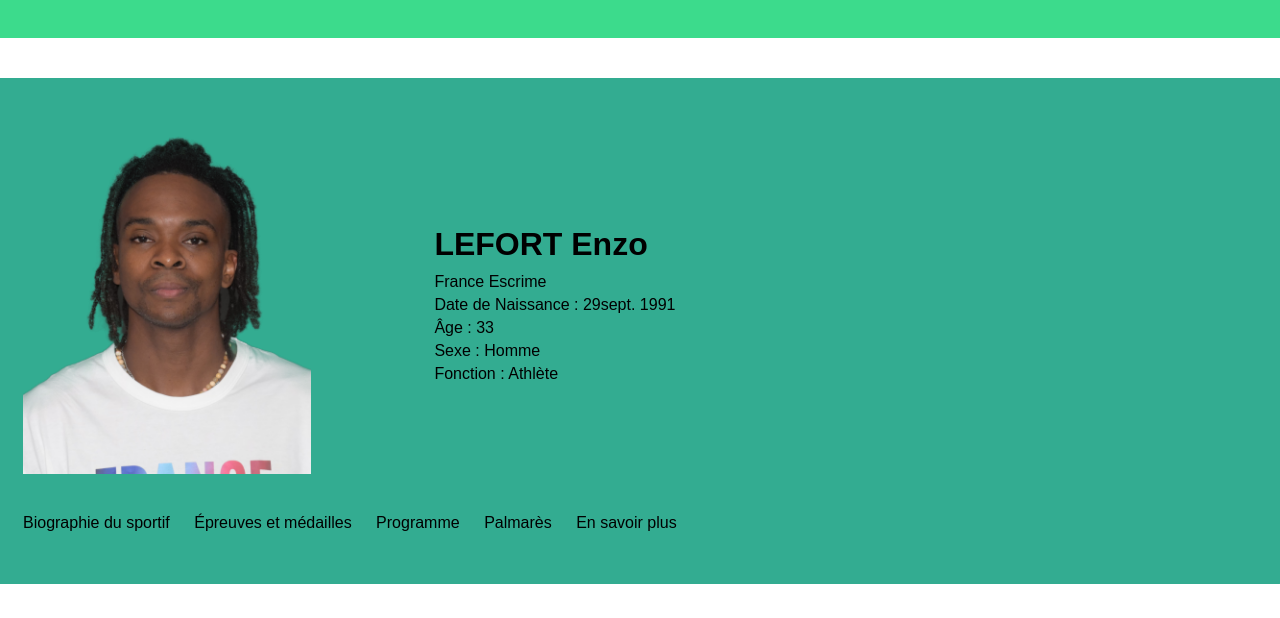
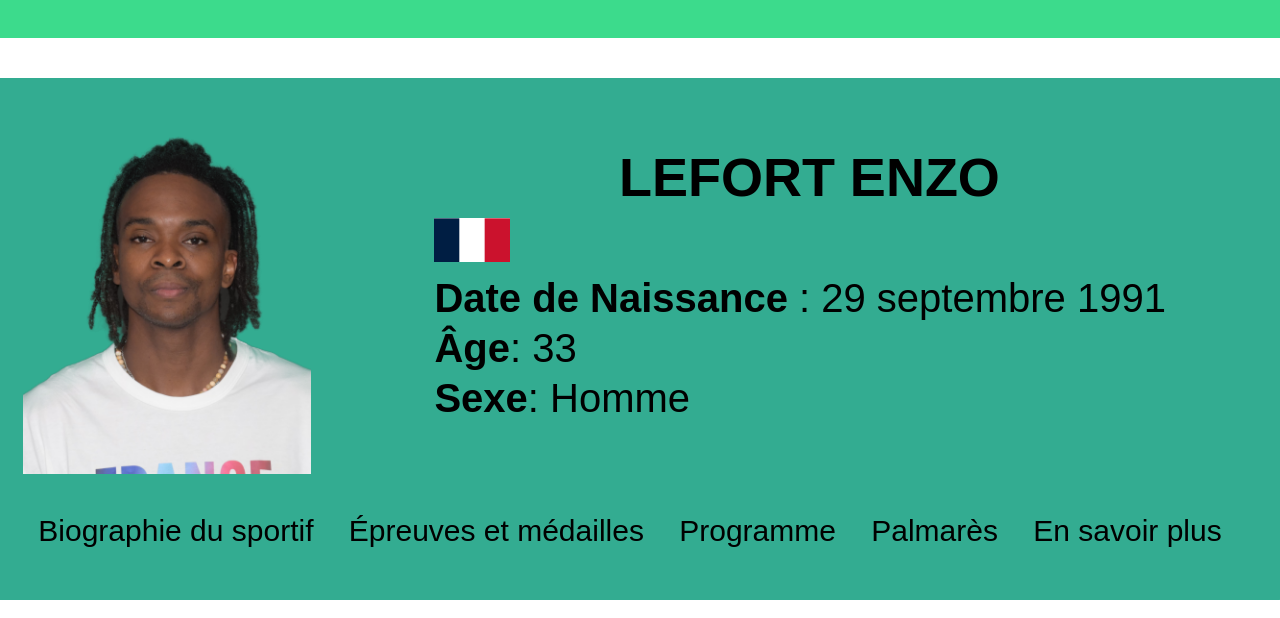
Before and after one commit to Gabriel-Monnier/Site_Jo, a plain HTML site: page PageSportif/template/sportif.html in a window 1280 px wide. Shown: the part 182-800 px from the top of the page. Drawn offline with Linux system fonts and the light colour scheme.

Commit message:
Menu terminéee

```diff
--- a/PageSportif/static/css/style.css
+++ b/PageSportif/static/css/style.css
@@ -47,36 +47,46 @@ section:nth-child(1) img {
     padding-right: 10%;
     margin-left: 0;
 }
-
 section:nth-child(1) h1 {
-    font-size: 32px;
+    font-size: 54px;
     margin: 0;
     font-weight: bold;
+    text-align: center;
 }
-
+section:nth-child(1) div div  img:first-child{
+    width: 76px;
+    height: 44.23px;
+}
 section:nth-child(1) div > div:nth-child(2) {
     margin-top: 10px;
 }
+section:nth-child(1) div div div {
+    width: 750px;
+    height: 250px;
+    font-size: 40px;
+}
 
-
-section:nth-child(1) div > div p {
+section:nth-child(1) div > div >  p {
     margin: 5px 0;
 }
 section:nth-child(1) nav{
     width: 100%;
+    display: flex;
+    flex-direction: row;
+    justify-content: space-evenly;
 }
 section:nth-child(1) nav a {
-    display: inline-block;
+
     margin-top: 10px;
-    font-size: 16px;
+    font-size: 30px;
     color: black;
     text-decoration: none;
     margin-right: 20px;
+    align-items: center;
 }
 
 section:nth-child(1) nav a:hover {
-
-text-decoration: underline;
+    text-decoration: underline;
 }
 /*-----Biographie Du Sportif-----*/
 section:nth-child(2) > div{
--- a/PageSportif/template/sportif.html
+++ b/PageSportif/template/sportif.html
@@ -26,14 +26,13 @@
 				<div>
 					<img src="../static/images/enzolefort.png" alt="Enzo Lefort">
 					<div>
-						<h1>LEFORT Enzo</h1>
+						<h1>LEFORT ENZO</h1>
+
 						<div>
-							<span>France</span>
-							<span>Escrime</span>
-							<p>Date de Naissance : 29sept. 1991</p>
-							<p>Âge : 33</p>
-							<p>Sexe : Homme</p>
-							<p>Fonction : Athlète</p>
+							<img src="../static/images/FRA.webp" alt="Français" width="">
+							<p><strong>Date de Naissance</strong>  : 29 septembre  1991</p>
+							<p><strong>Âge</strong>: 33</p>
+							<p><strong>Sexe</strong>: Homme</p>
 						</div>
 					</div>
 				</div>
@@ -44,7 +43,7 @@
 					<a href="#">Palmarès</a>
 					<a href="#">En savoir plus</a>
 				</nav>
-			  </section>
+			</section>
 			<section>
 				<h2>Biographie du Sportif</h2>
 				<div>
```
